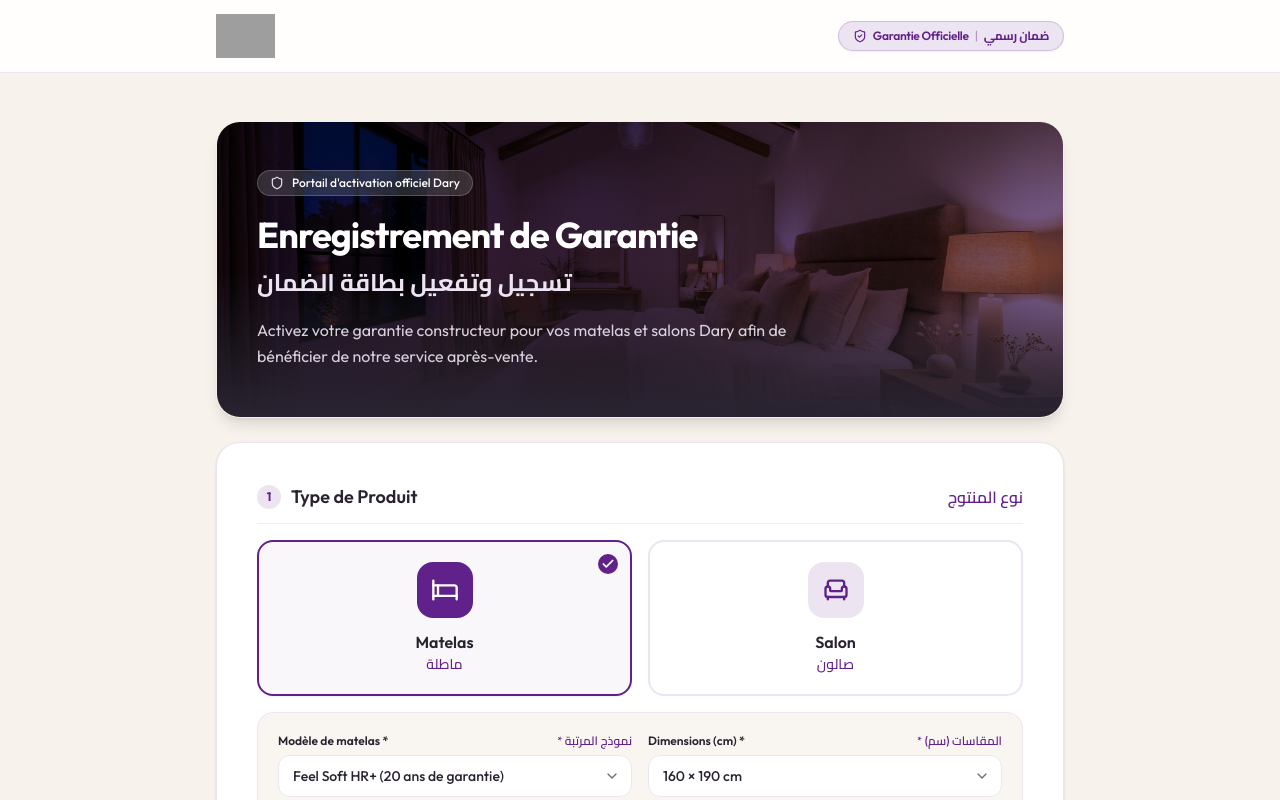
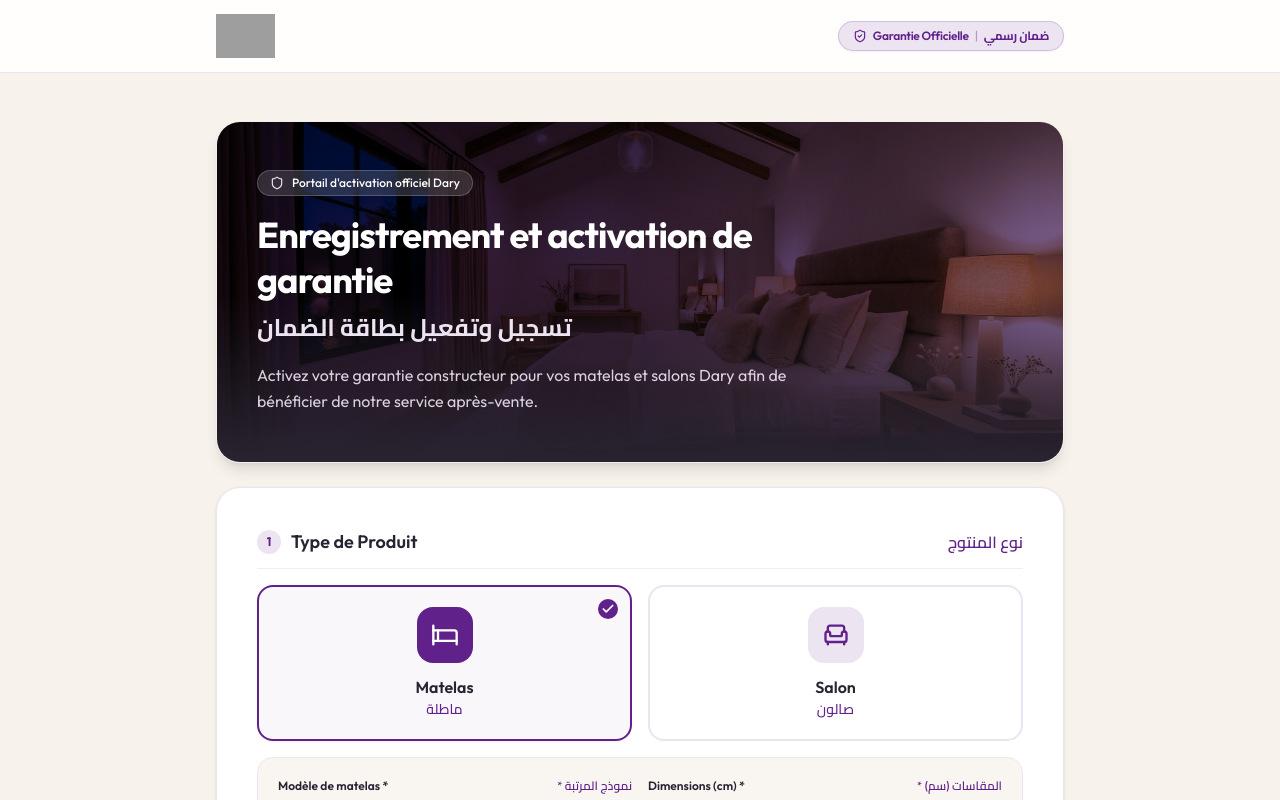
Before and after one commit to 88oupes/DaryDaryBed, a React (Vite) app: page / in a window 1280 px wide. Shown: the top 800 px of the page. Built offline with nearby package versions, Linux system fonts and the light colour scheme; grey boxes are pictures that could not be loaded.

Commit message:
feat(ui): update warranty registration title
Clarify the hero banner text to include "activation" for better user guidance on the warranty process.

```diff
--- a/src/components/HeroBanner.tsx
+++ b/src/components/HeroBanner.tsx
@@ -37,7 +37,7 @@ export const HeroBanner: React.FC<HeroBannerProps> = ({
 
         {/* Main Title (French) */}
         <h1 className="text-2xl sm:text-4xl font-bold tracking-tight text-white mb-2 leading-tight">
-          Enregistrement de Garantie
+          Enregistrement et activation de garantie
         </h1>
 
         {/* Title (Arabic) */}
```
